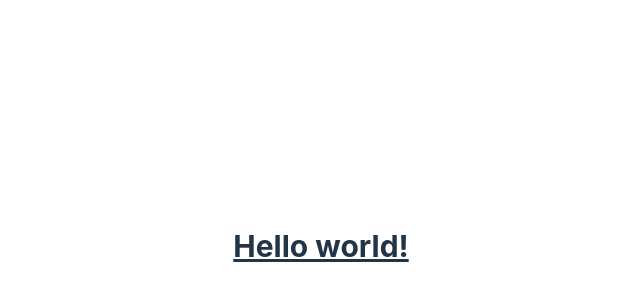
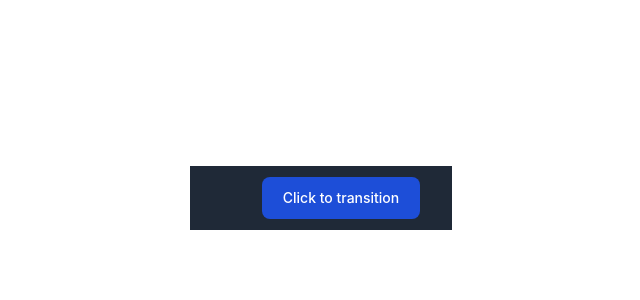
Before and after one commit to erwinchang/vue-example, a Vue app in the folder my-taiwind-project/: page / in a window 1280 px wide. Shown: the part 154-454 px from the top of the page, without its empty margins (319-959 px from the left). Built offline with nearby package versions, Linux system fonts and the light colour scheme.

Commit message:
patch button

```diff
--- a/my-taiwind-project/src/App.vue
+++ b/my-taiwind-project/src/App.vue
@@ -1,23 +1,32 @@
 <script setup>
-// This starter template is using Vue 3 <script setup> SFCs
-// Check out https://vuejs.org/api/sfc-script-setup.html#script-setup
-import HelloWorld from './components/HelloWorld.vue'
+import { Disclosure } from '@headlessui/vue'
+
+const transition = () => {
+ //
+}
 </script>
 
 <template>
-  <h1 class="text-3xl font-bold underline"> Hello world!</h1>
+  <div class="min-h-full">
+    <Disclosure as="nav" class="bg-gray-800">
+      <div class="max-w-7xl mx-auto px-4 sm:px-6 lg:px-8">
+        <div class="flex items-center justify-between h-16">
+          <div class="flex items-center">
+            <div class="hidden md:block">
+              <div class="ml-10 flex items-baseline space-x-4">
+                <button type="button" @click="transition" class="text-white bg-blue-700 hover:bg-blue-800 focus:ring-4 focus:ring-blue-300 font-medium rounded-lg text-sm px-5 py-2.5 dark:bg-blue-600 dark:hover:bg-blue-700 focus:outline-none dark:focus:ring-blue-800">Click to transition</button>
+              </div>
+            </div>
+          </div>
+        </div>
+      </div>
+    </Disclosure>
+    <main>
+      <div class="max-w-7xl mx-auto py-6 sm:px-6 lg:px-8">
+        <div class="px-4 py-6 sm:px-0">
+          <!-- ChildComponent goes here -->
+        </div>
+      </div>
+    </main>
+  </div>
 </template>
-
-<style scoped>
-.logo {
-  height: 6em;
-  padding: 1.5em;
-  will-change: filter;
-}
-.logo:hover {
-  filter: drop-shadow(0 0 2em #646cffaa);
-}
-.logo.vue:hover {
-  filter: drop-shadow(0 0 2em #42b883aa);
-}
-</style>
```
